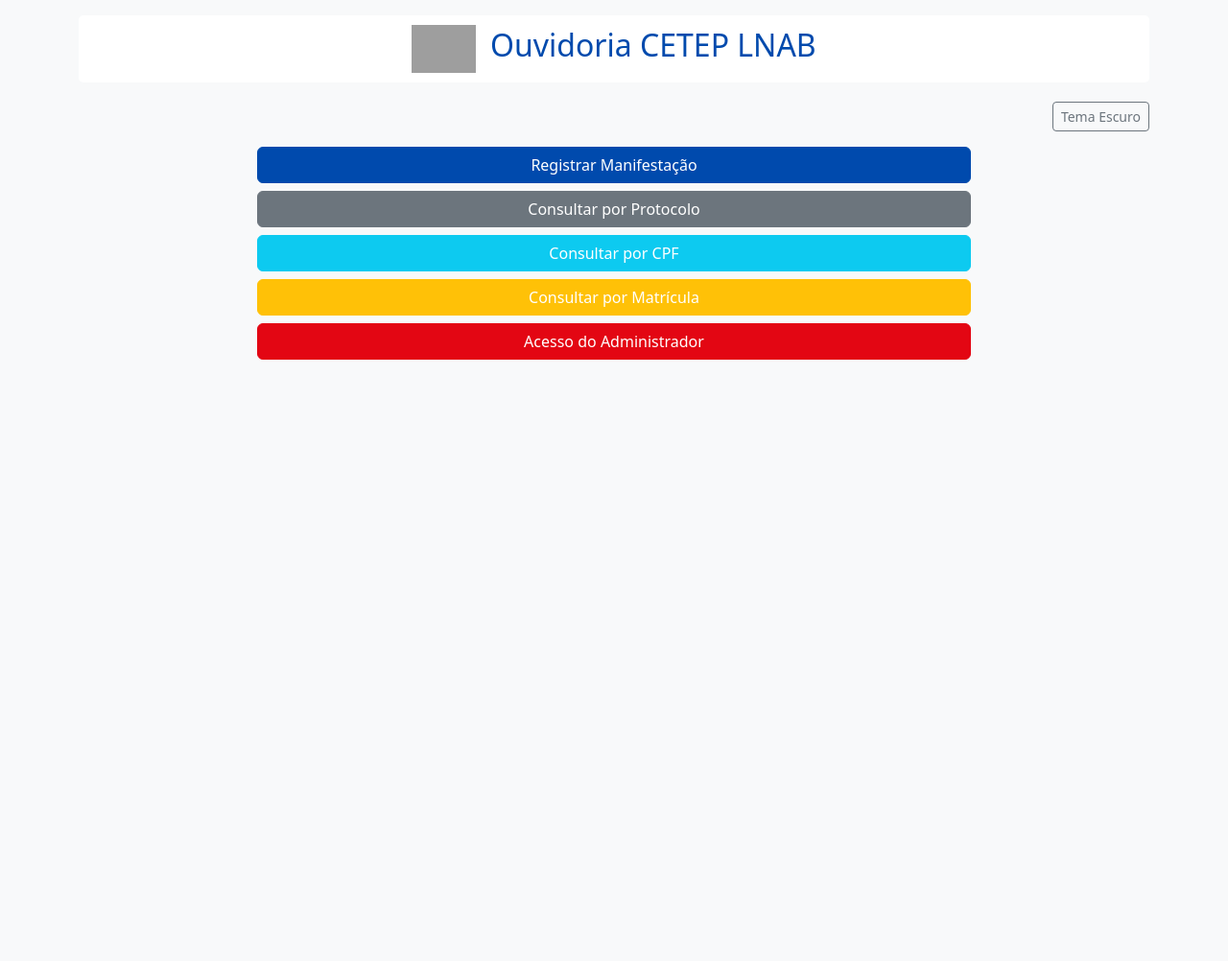
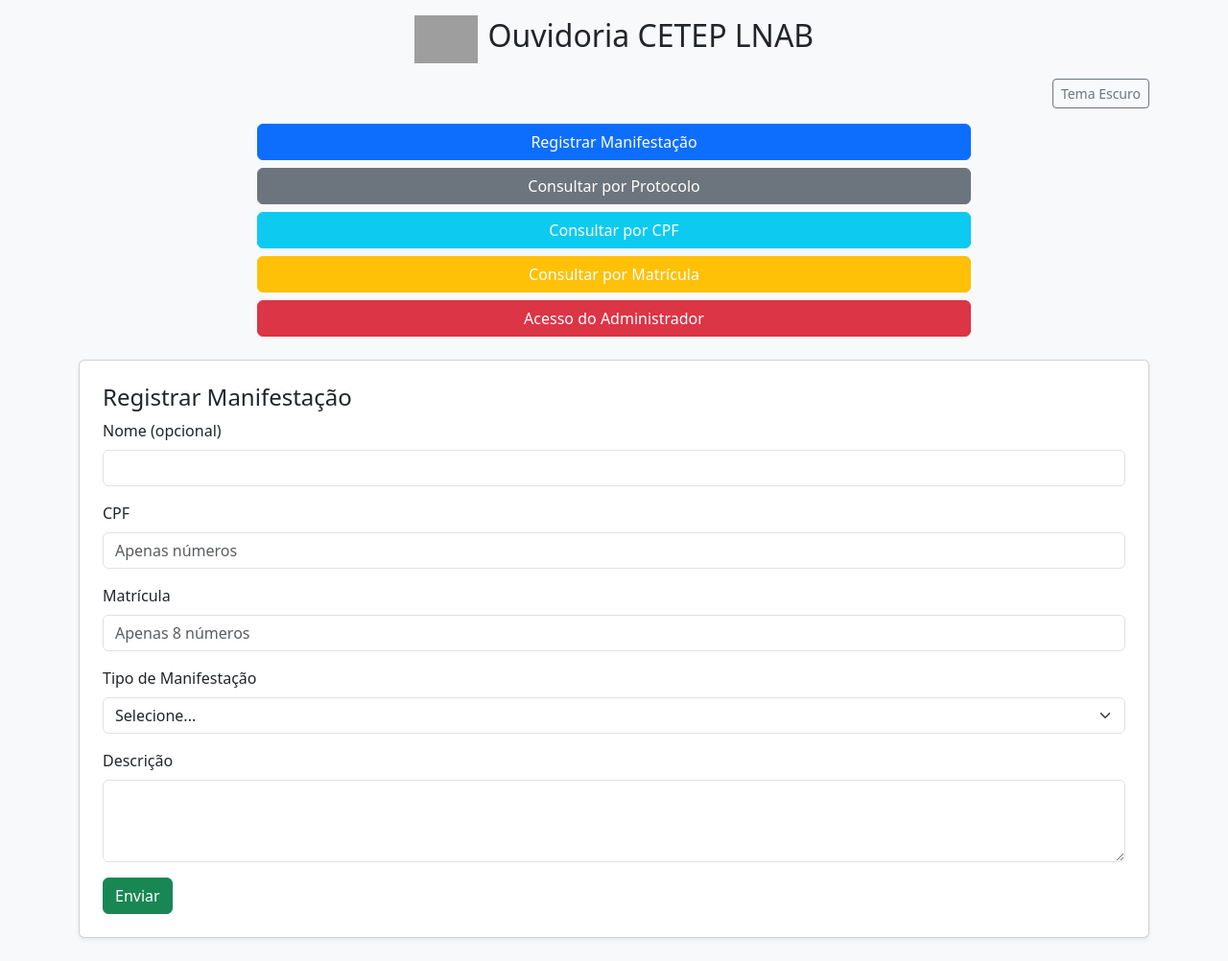
Before and after one commit to MarcioRailander/ouvidoria, a Flask app: page / in a window 1280 px wide. Shown: the whole page at 96% size. Before the commit the page ends 375 px from the top, so only its background shows below. Run offline with Flask 3, Linux system fonts and the light colour scheme; grey boxes are pictures that could not be loaded.

Commit message:
index.html

```diff
--- a/templates/index.html
+++ b/templates/index.html
@@ -4,14 +4,74 @@
     <meta charset="utf-8">
     <meta name="viewport" content="width=device-width, initial-scale=1">
     <title>Ouvidoria CETEP LNAB</title>
+    <!-- Carregando Bootstrap 5 e jQuery via CDN -->
     <link href="https://cdn.jsdelivr.net/npm/bootstrap@5.3.2/dist/css/bootstrap.min.css" rel="stylesheet">
-  <link rel="stylesheet" href="{{ url_for('static', filename='style.css') }}">
     <script src="https://code.jquery.com/jquery-3.6.0.min.js"></script>
+
+    <style>
+        /* Estilos base e dark theme (substituindo o style.css) */
+        body {
+            transition: background-color 0.3s, color 0.3s;
+            background-color: #f8f9fa; /* Fundo claro padrão do Bootstrap */
+        }
+        .hidden {
+            display: none !important;
+        }
+        .logo-box {
+            display: flex;
+            align-items: center;
+            justify-content: center;
+            margin-bottom: 1rem;
+        }
+        .logo-box img {
+            margin-right: 10px;
+        }
+
+        /* Estilos do Tema Escuro */
+        body.dark-theme {
+            background-color: #121212;
+            color: #e0e0e0;
+        }
+        body.dark-theme .card {
+            background-color: #1e1e1e;
+            border-color: #333;
+            box-shadow: 0 4px 6px rgba(0, 0, 0, 0.5) !important;
+        }
+        body.dark-theme h2,
+        body.dark-theme h4,
+        body.dark-theme .form-label,
+        body.dark-theme .text-end,
+        body.dark-theme .text-white {
+            color: #ffffff !important;
+        }
+        body.dark-theme .form-control, body.dark-theme .form-select {
+            background-color: #333;
+            color: #fff;
+            border-color: #444;
+        }
+        body.dark-theme .form-control:focus, body.dark-theme .form-select:focus {
+            background-color: #333;
+            color: #fff;
+            border-color: #444;
+            box-shadow: 0 0 0 0.25rem rgba(255, 255, 255, 0.25);
+        }
+        body.dark-theme .text-danger {
+            color: #ff8a80 !important;
+        }
+        body.dark-theme .text-success {
+            color: #69f0ae !important;
+        }
+        body.dark-theme .btn-outline-secondary {
+            color: #e0e0e0;
+            border-color: #e0e0e0;
+        }
+    </style>
 </head>
 <body>
     <div class="container mt-3">
         <header class="text-center">
             <div class="logo-box">
+                <!-- Mantendo a URL de imagem que você forneceu -->
                 <img src="https://i.im.ge/2025/04/11/pVTi0z.logo.png" alt="logo" height="50">
                 <h2>Ouvidoria CETEP LNAB</h2>
             </div>
@@ -21,7 +81,8 @@
             <button id="toggleTheme" class="btn btn-outline-secondary btn-sm">Tema Escuro</button>
         </div>
 
-    <div class="d-grid gap-2 col-8 mx-auto mb-4">
+        <!-- Botões de Navegação (Menu) -->
+        <div class="d-grid gap-2 col-10 col-md-8 mx-auto mb-4">
             <button class="btn btn-primary" onclick="mostrar('registro')">Registrar Manifestação</button>
             <button class="btn btn-secondary" onclick="mostrar('consulta')">Consultar por Protocolo</button>
             <button class="btn btn-info text-white" onclick="mostrar('consultaCPF')">Consultar por CPF</button>
@@ -29,6 +90,7 @@
             <button class="btn btn-danger" onclick="mostrar('adminLogin')">Acesso do Administrador</button>
         </div>
 
+        <!-- Formulário de Registro -->
         <div id="registro" class="card shadow-sm p-4 mb-4 hidden">
             <h4>Registrar Manifestação</h4>
             <form id="formRegistro">
@@ -63,6 +125,7 @@
             </form>
         </div>
 
+        <!-- Consulta por Protocolo -->
         <div id="consulta" class="card shadow-sm p-4 mb-4 hidden">
             <h4>Consultar por Protocolo</h4>
             <form id="formConsulta">
@@ -75,18 +138,20 @@
             <div id="resultadoConsulta" class="mt-3"></div>
         </div>
 
+        <!-- Consulta por CPF -->
         <div id="consultaCPF" class="card shadow-sm p-4 mb-4 hidden">
             <h4>Consultar por CPF</h4>
             <form id="formConsultaCPF">
                 <div class="mb-3">
                     <label for="cpfBusca" class="form-label">CPF</label>
-          <input type="text" id="cpfBusca" name="cpfBusca" class="form-control" required>
+                    <input type="text" id="cpfBusca" name="cpfBusca" class="form-control" placeholder="Apenas números" maxlength="11" required>
                 </div>
                 <button type="submit" class="btn btn-info text-white">Consultar</button>
             </form>
             <div id="resultadoConsultaCPF" class="mt-3"></div>
         </div>
 
+        <!-- Consulta por Matrícula -->
         <div id="consultaMatricula" class="card shadow-sm p-4 mb-4 hidden">
             <h4>Consultar por Matrícula</h4>
             <form id="formConsultaMatricula">
@@ -99,6 +164,7 @@
             <div id="resultadoConsultaMatricula" class="mt-3"></div>
         </div>
 
+        <!-- Acesso do Administrador -->
         <div id="adminLogin" class="card shadow-sm p-4 mb-4 hidden">
             <h4>Acesso do Administrador</h4>
             <form id="formAdminLogin">
@@ -115,6 +181,7 @@
             <div id="erroLogin" class="text-danger mt-2"></div>
         </div>
 
+        <!-- Confirmação de Registro -->
         <div id="confirmacao" class="card shadow-sm p-4 mb-4 hidden text-center">
             <h4 class="text-success">Manifestação registrada com sucesso!</h4>
             <p id="protocoloGerado"></p>
@@ -124,6 +191,7 @@
     </div>
 
 <script>
+    // Função para mostrar a seção correta
     function mostrar(id){
         // Esconde todas as divs com a classe 'card' que contêm 'hidden'
         document.querySelectorAll('.card').forEach(d => d.classList.add('hidden'));
@@ -135,9 +203,10 @@ function mostrar(id){
         // Limpa os resultados de consulta ao mudar a tela
         $('#resultadoConsulta').html('');
         $('#resultadoConsultaCPF').html('');
-  $('#resultadoConsultaMatricula').html(''); // NOVO: Limpa a consulta por matrícula
+        $('#resultadoConsultaMatricula').html('');
     }
 
+    // TEMA ESCURO
     const toggleThemeBtn = document.getElementById("toggleTheme");
     const body = document.body;
     toggleThemeBtn.addEventListener("click", () => {
@@ -151,6 +220,10 @@ function formatResults(data, targetDivId) {
         else {
             let html = '';
             data.forEach(d => {
+                const respostaHtml = d.resposta
+                    ? `<p class="text-success"><strong>Resposta do Admin:</strong> ${d.resposta}</p>`
+                    : '<p class="text-warning"><strong>Resposta do Admin:</strong> Pendente de análise.</p>';
+
                 html += `
                 <div class="border p-3 mb-2">
                     <p><strong>Protocolo:</strong> ${d.protocolo}</p>
@@ -158,15 +231,16 @@ function formatResults(data, targetDivId) {
                     <p><strong>CPF:</strong> ${d.cpf}</p>
                     <p><strong>Matrícula:</strong> ${d.matricula || 'Não informada'}</p>
                     <p><strong>Tipo:</strong> ${d.tipo}</p>
-          <p><strong>Descrição:</strong> ${d.descricao}</p>`;
-        if (d.resposta) html += `<p class="text-success"><strong>Resposta do Admin:</strong> ${d.resposta}</p>`;
-        html += `</div>`;
+                    <p><strong>Descrição:</strong> ${d.descricao}</p>
+                    ${respostaHtml}
+                </div>`;
             });
             $('#' + targetDivId).html(html);
         }
     }
 
 
+    // 1. REGISTRO DE MANIFESTAÇÃO
     $('#formRegistro').on('submit', function(e){
         e.preventDefault();
 
@@ -177,14 +251,23 @@ $('#formRegistro').on('submit', function(e){
         $.post('/registrar', $(this).serialize(), function(data){
             $('#protocoloGerado').text('Protocolo: ' + data.protocolo);
             mostrar('confirmacao');
+            $('#formRegistro')[0].reset(); // Limpa o formulário após sucesso
         }).fail(function(err){
-    alert(err.responseJSON?.erro || 'Erro desconhecido');
+            // Substituindo alert() por um modal ou mensagem na tela (boa prática)
+            const errorMessage = err.responseJSON?.erro || 'Erro desconhecido ao registrar.';
+            $('#formRegistro').before(`<div class="alert alert-danger" role="alert">${errorMessage}</div>`);
+            setTimeout(() => $('.alert-danger').remove(), 5000);
         });
     });
 
+    // 2. CONSULTA POR PROTOCOLO
     $('#formConsulta').on('submit', function(e){
         e.preventDefault();
         $.post('/consultar', $(this).serialize(), function(data){
+            const respostaHtml = data.resposta
+                ? `<p class="text-success"><strong>Resposta do Admin:</strong> ${data.resposta}</p>`
+                : '<p class="text-warning"><strong>Resposta do Admin:</strong> Pendente de análise.</p>';
+
             let html = `
                 <div class="border p-3">
                     <p><strong>Protocolo:</strong> ${data.protocolo}</p>
@@ -192,15 +275,16 @@ $('#formConsulta').on('submit', function(e){
                     <p><strong>CPF:</strong> ${data.cpf}</p>
                     <p><strong>Matrícula:</strong> ${data.matricula || 'Não informada'}</p>
                     <p><strong>Tipo:</strong> ${data.tipo}</p>
-        <p><strong>Descrição:</strong> ${data.descricao}</p>`;
-    if (data.resposta) html += `<p class="text-success"><strong>Resposta do Admin:</strong> ${data.resposta}</p>`;
-    html += `</div>`;
+                    <p><strong>Descrição:</strong> ${data.descricao}</p>
+                    ${respostaHtml}
+                </div>`;
             $('#resultadoConsulta').html(html);
         }).fail(function(err){
             $('#resultadoConsulta').html('<p class="text-danger">' + (err.responseJSON?.erro || 'Erro desconhecido') + '</p>');
         });
     });
 
+    // 3. CONSULTA POR CPF
     $('#formConsultaCPF').on('submit', function(e){
         e.preventDefault();
         // Limpeza do campo CPF
@@ -213,7 +297,7 @@ $('#formConsultaCPF').on('submit', function(e){
         });
     });
 
-// NOVO SCRIPT: CONSULTA POR MATRÍCULA
+    // 4. CONSULTA POR MATRÍCULA
     $('#formConsultaMatricula').on('submit', function(e){
         e.preventDefault();
         // Limpeza do campo Matrícula
@@ -226,6 +310,7 @@ $('#formConsultaMatricula').on('submit', function(e){
         });
     });
 
+    // 5. LOGIN ADMINISTRATIVO
     $('#formAdminLogin').on('submit', function(e){
         e.preventDefault();
         $.post('/admin_login', $(this).serialize(), function(data){
@@ -235,11 +320,14 @@ $('#formAdminLogin').on('submit', function(e){
         });
     });
 
-// Garante que apenas números sejam digitados em tempo real (boa prática)
+    // Garante que apenas números sejam digitados em tempo real
     document.getElementById('cpf').oninput = (e) => e.target.value = e.target.value.replace(/[^0-9]/g, '');
     document.getElementById('matricula').oninput = (e) => e.target.value = e.target.value.replace(/[^0-9]/g, '');
     document.getElementById('cpfBusca').oninput = (e) => e.target.value = e.target.value.replace(/[^0-9]/g, '');
     document.getElementById('matriculaBusca').oninput = (e) => e.target.value = e.target.value.replace(/[^0-9]/g, '');
+
+    // Mostra a tela de registro por padrão ao carregar a página
+    window.onload = () => mostrar('registro');
 </script>
 </body>
 </html>
```
Lines whose indentation alone changed are shown as unchanged.
